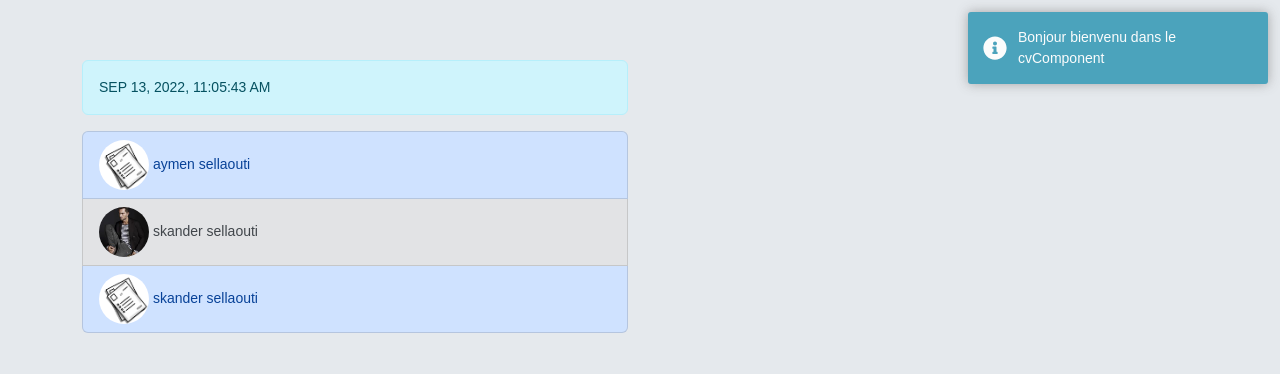
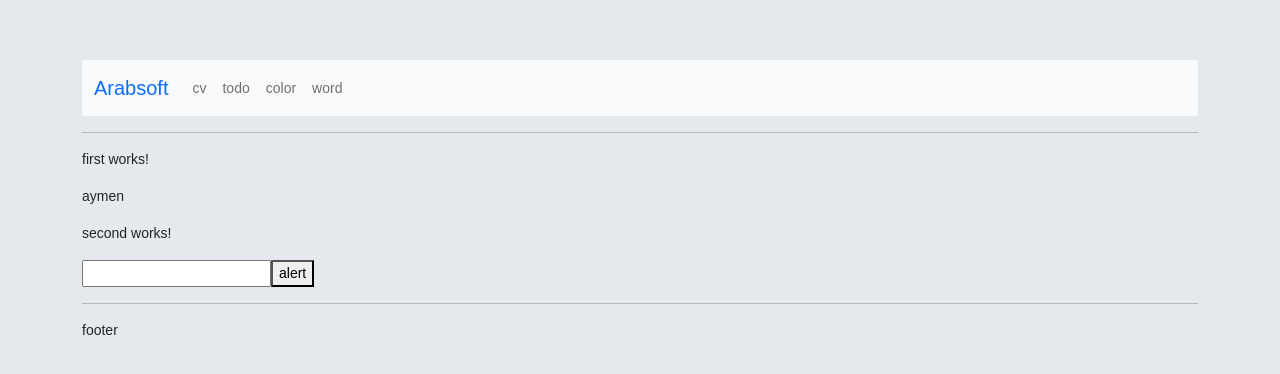
Before and after one commit to aymensellaouti/arabsoft, an Angular app: page / in a window 1280 px wide. Shown: the top 374 px of the page. Built offline with nearby package versions, Linux system fonts and the light colour scheme.

Commit message:
routing add router + routes +  navbar

```diff
--- a/src/app/app-routing.module.ts
+++ b/src/app/app-routing.module.ts
@@ -1,7 +1,18 @@
 import { NgModule } from '@angular/core';
 import { RouterModule, Routes } from '@angular/router';
+import { CvComponent } from './cv/cv/cv.component';
+import { TodoComponent } from './todo/todo/todo.component';
+import { MiniWordComponent } from './directives/mini-word/mini-word.component';
+import { ColorComponent } from './components/color/color.component';
+import { FirstComponent } from './components/first/first.component';
 
-const routes: Routes = [];
+const routes: Routes = [
+  {path: '', component: FirstComponent},
+  {path: 'cv', component: CvComponent},
+  {path: 'todo', component: TodoComponent},
+  {path: 'word', component: MiniWordComponent},
+  {path: 'color', component: ColorComponent},
+];
 
 @NgModule({
   imports: [RouterModule.forRoot(routes)],
--- a/src/app/app.component.html
+++ b/src/app/app.component.html
@@ -1 +1,9 @@
-<app-cv></app-cv>
+<app-navbar></app-navbar>
+<hr>
+
+<router-outlet>
+
+</router-outlet>
+
+<hr>
+footer
--- a/src/app/app.module.ts
+++ b/src/app/app.module.ts
@@ -28,6 +28,7 @@
 import { DefaultImagePipe } from './cv/pipes/default-image.pipe';
 import { TodoComponent } from './todo/todo/todo.component';
 import { EmbaucheComponent } from './cv/embauche/embauche.component';
+import { NavbarComponent } from './components/navbar/navbar.component';
 @NgModule({
   declarations: [
     AppComponent,
@@ -51,6 +52,7 @@
     DefaultImagePipe,
     TodoComponent,
     EmbaucheComponent,
+    NavbarComponent,
   ],
   imports: [
     BrowserModule,
--- /dev/null
+++ b/src/app/components/navbar/navbar.component.html
@@ -0,0 +1,18 @@
+<nav class="navbar navbar-expand-lg navbar-light bg-light">
+  <div class="container-fluid">
+    <a class="navbar-brand" [routerLink]="['']" routerLinkActive="active text-primary"
+      [routerLinkActiveOptions]="{exact: true}">Arabsoft</a>
+    <button class="navbar-toggler" type="button" data-bs-toggle="collapse" data-bs-target="#navbarNavAltMarkup"
+      aria-controls="navbarNavAltMarkup" aria-expanded="false" aria-label="Toggle navigation">
+      <span class="navbar-toggler-icon"></span>
+    </button>
+    <div class="collapse navbar-collapse" id="navbarNavAltMarkup">
+      <div class="navbar-nav">
+        <a class="nav-link" [routerLink]="['cv']" routerLinkActive="active text-primary">cv</a>
+        <a class="nav-link" [routerLink]="['todo']" routerLinkActive="active text-primary">todo</a>
+        <a class="nav-link" [routerLink]="['color']" routerLinkActive="active text-primary">color</a>
+        <a class="nav-link" [routerLink]="['word']" routerLinkActive="active text-primary">word</a>
+      </div>
+    </div>
+  </div>
+</nav>
--- /dev/null
+++ b/src/app/components/navbar/navbar.component.ts
@@ -0,0 +1,15 @@
+import { Component, OnInit } from '@angular/core';
+
+@Component({
+  selector: 'app-navbar',
+  templateUrl: './navbar.component.html',
+  styleUrls: ['./navbar.component.css']
+})
+export class NavbarComponent implements OnInit {
+
+  constructor() { }
+
+  ngOnInit(): void {
+  }
+
+}
```
Also changed, not shown: src/app/components/navbar/navbar.component.css (added), 1 other file (tests, documents, lock files or other folders).
